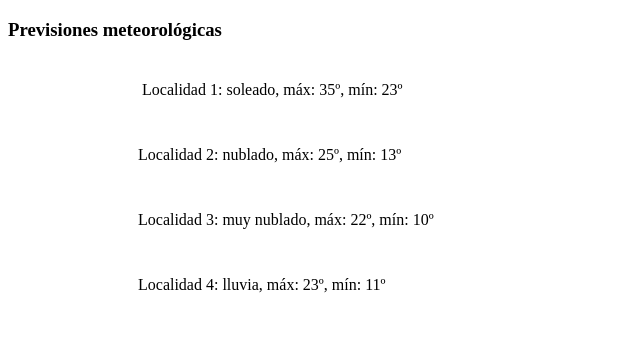
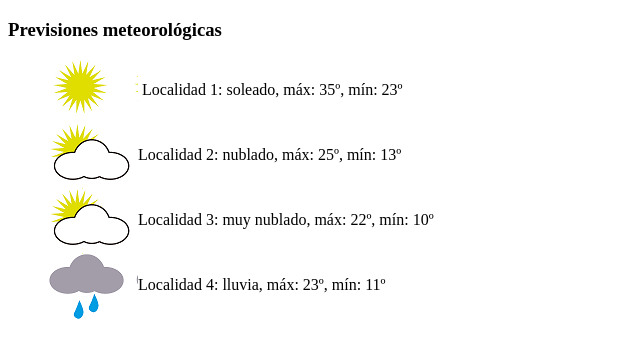
Before and after one commit to Moises-mg/DI-Test, a plain HTML site: page Avanzado1-8 Solucion con SPAN.html in a window 1280 px wide. Shown: the whole page, without its empty margins (0-640 px from the left). Drawn offline with Linux system fonts and the light colour scheme.

Commit message:
Update Avanzado1-8 Solucion con SPAN.html

```diff
--- a/Avanzado1-8 Solucion con SPAN.html
+++ b/Avanzado1-8 Solucion con SPAN.html
@@ -12,7 +12,7 @@
 		height: 65px;
 		width: 90px;
 		vertical-align: middle;
-		background-image: url("imagenes/eltiempo.png");
+		background-image: url("El tiempo/eltiempo.png");
 		background-repeat:no-repeat;
 
 	}
```
